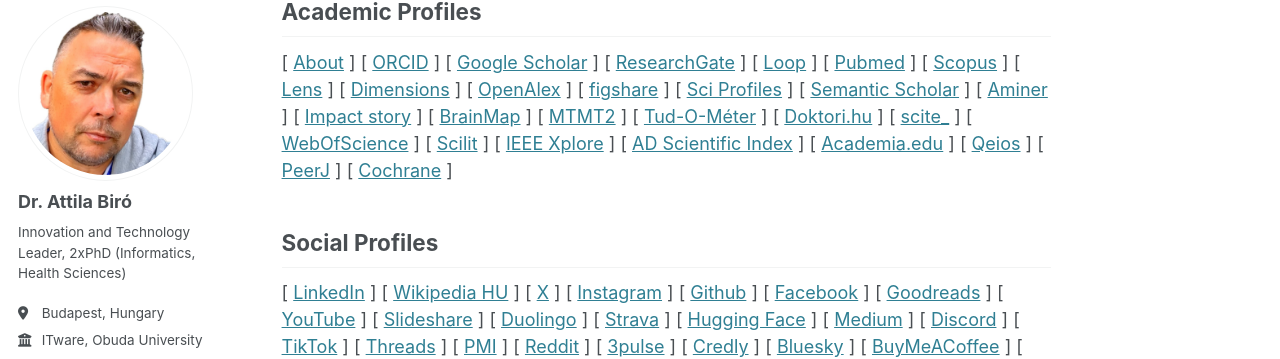
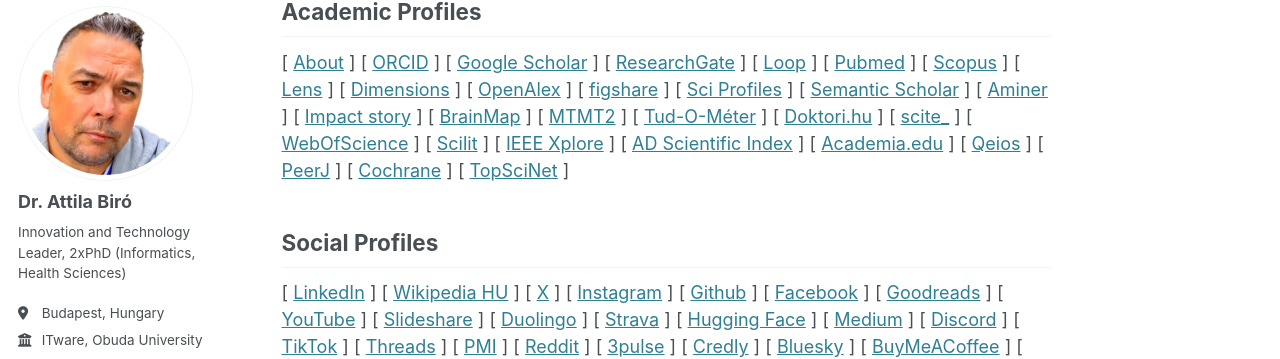
Before and after one commit to biroka/biroka.github.io, a Jekyll site: the page built from _pages/about.md, in a window 1280 px wide and 900 px high, scrolled down 2943 px. Shown: the part 100-459 px from the top of the window. Built offline with Jekyll 4.4.1, drawn with Linux system fonts in a browser that asks for light colours; some web fonts are replaced.

Commit message:
Add TopSciNet link to about page
Added a link to TopSciNet in the about page.

```diff
--- a/_pages/about.md
+++ b/_pages/about.md
@@ -83,6 +83,10 @@ Academic Profiles
 [ <a target="_blank" href="https://www.qeios.com/profile/101667">Qeios</a> ]
 [ <a target="_blank" href="https://peerj.com/abiro">PeerJ</a> ]
 [ <a target="_blank" href="https://engage.cochrane.org/profiles/31609">Cochrane</a> ]
+[ <a target="_blank" href="https://topscinet.com/top_social/public_profile/U63015/">TopSciNet</a> ]
+
+
+
 
 
 Social Profiles
```
